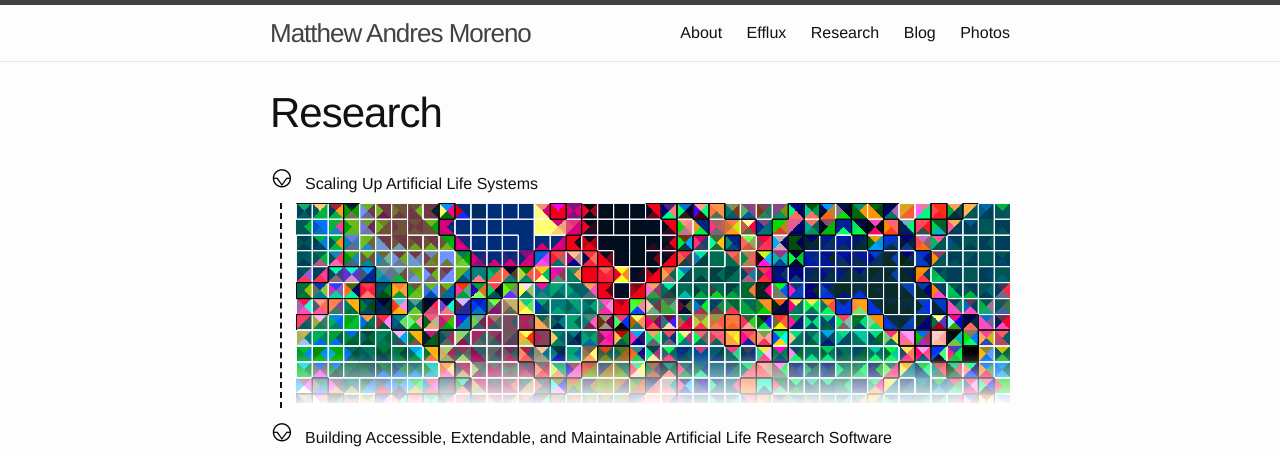
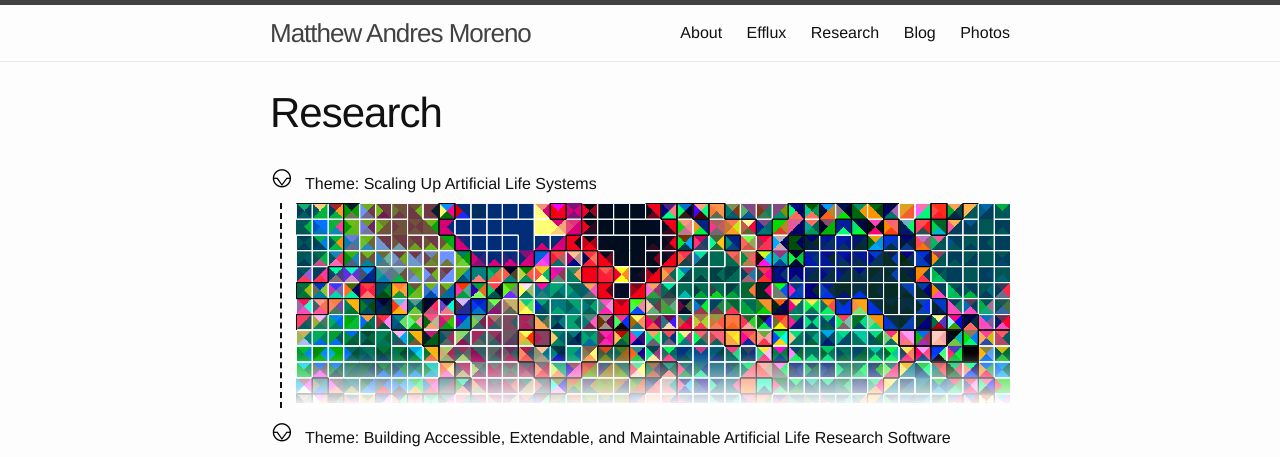
Before and after one commit to mmore500/mmore500.github.io, a Jekyll site: the page built from research.md, in a window 1280 px wide. Shown: the top 457 px of the page. Built offline with Jekyll 4.4.1, drawn with Linux system fonts in a browser that asks for light colours; some of the changed text lies outside the part shown; grey boxes are pictures that could not be loaded.

Commit message:
Label themes and projects

```diff
--- a/research.md
+++ b/research.md
@@ -10,7 +10,7 @@
 <div class="peek_summary lollipop" onclick="this.parentElement.toggleAttribute('open');">
 <div>
 <div style="display:flex;flex-direction:row;">
-<span style="margin-left: 0.5em;">{{ theme.title }} </span>
+<span style="margin-left: 0.5em;">Theme: {{ theme.title }} </span>
 </div>
 </div>
 </div>
@@ -25,7 +25,7 @@
     <div class="peek_summary lollipop" onclick="this.parentElement.toggleAttribute('open');">
     <div>
     <div style="display:flex;flex-direction:row;">
-    <span style="margin-left: 0.5em;">{{ post.title }} </span>
+    <span style="margin-left: 0.5em;">Project: {{ post.title }} </span>
     <span style="width:1em;"></span>
     <span style="align-self:center;"><a href="{{ post.url }}"> <i class="icon-web-page-click"></i></a></span>
     </div>
```
